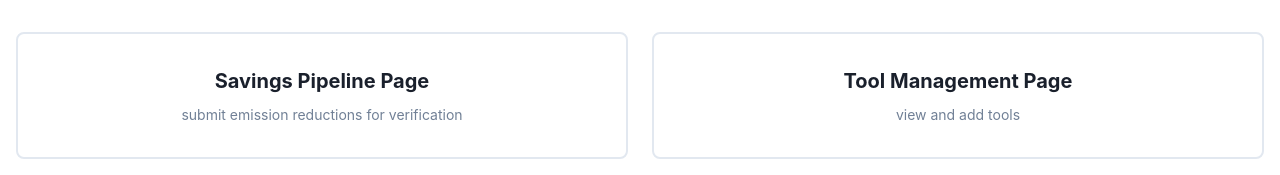
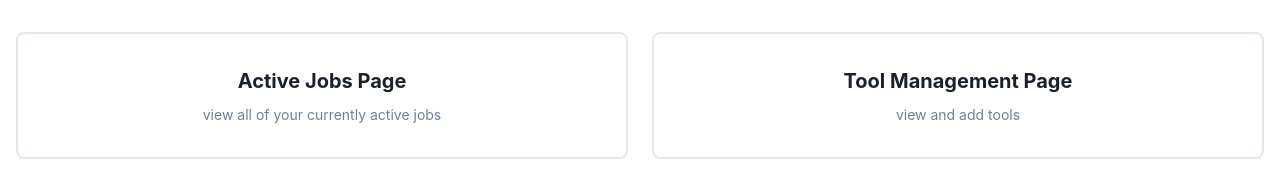
Before and after one commit to ANDREW-Li-33/TrustChain-Team5328, a React app in the folder frontend/: page /operator in a window 1280 px wide. Shown: the part 139-314 px from the top of the page. Built offline with nearby package versions, Linux system fonts and the light colour scheme; no server answers; sample sign-in values are in the browser's storage; the HTML template or start-up script is replaced by a standard one.

Commit message:
connected correct jobs link to navbar

```diff
--- a/frontend/src/App.tsx
+++ b/frontend/src/App.tsx
@@ -6,6 +6,7 @@ import HomePage from "./pages/Home";
 import { Protected } from "./pages/ProtectedPage";
 import TelemetryAnalysis from "./pages/TelemetryAnalysis";
 import NavBar from "./components/NavBar";
+import JobsPage from "./pages/Jobs";
 
 function App() {
   return (
@@ -38,7 +39,7 @@ function App() {
         element={
           <Protected>
             <NavBar />
-            <div>Jobs Page</div>
+            <JobsPage/>
           </Protected>
         }
       />
--- a/frontend/src/pages/OperatorDashboard.tsx
+++ b/frontend/src/pages/OperatorDashboard.tsx
@@ -13,7 +13,7 @@ import {
     const borderColor = useColorModeValue('gray.200', 'gray.600');
 
     const dashboardItems = [
-      { title: 'Savings Pipeline Page', link: '/savingspipeline', description: 'submit emission reductions for verification' },
+      { title: 'Active Jobs Page', link: '/jobs', description: 'View all of your currently active jobs' },
       { title: 'Tool Management Page', link: '/toolmanagement', description: 'View and add tools' },
       { title: 'Revenue / Transactions', link: '/revenuetransactions', description: 'view revenue and transaction history'},
       { title: 'Credit Portfolio', link: '/creditportfolio', description: 'view minted credits'},
```
